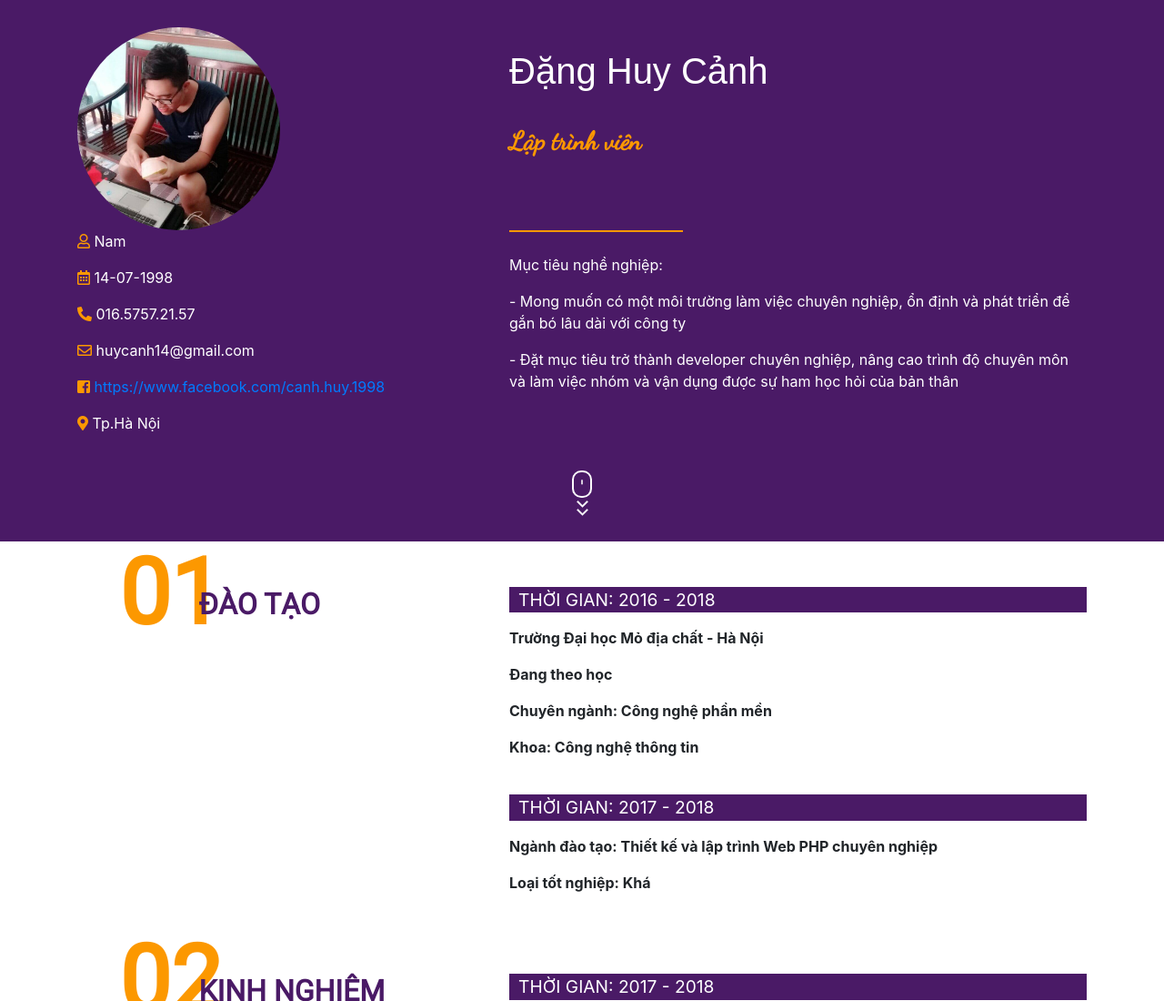
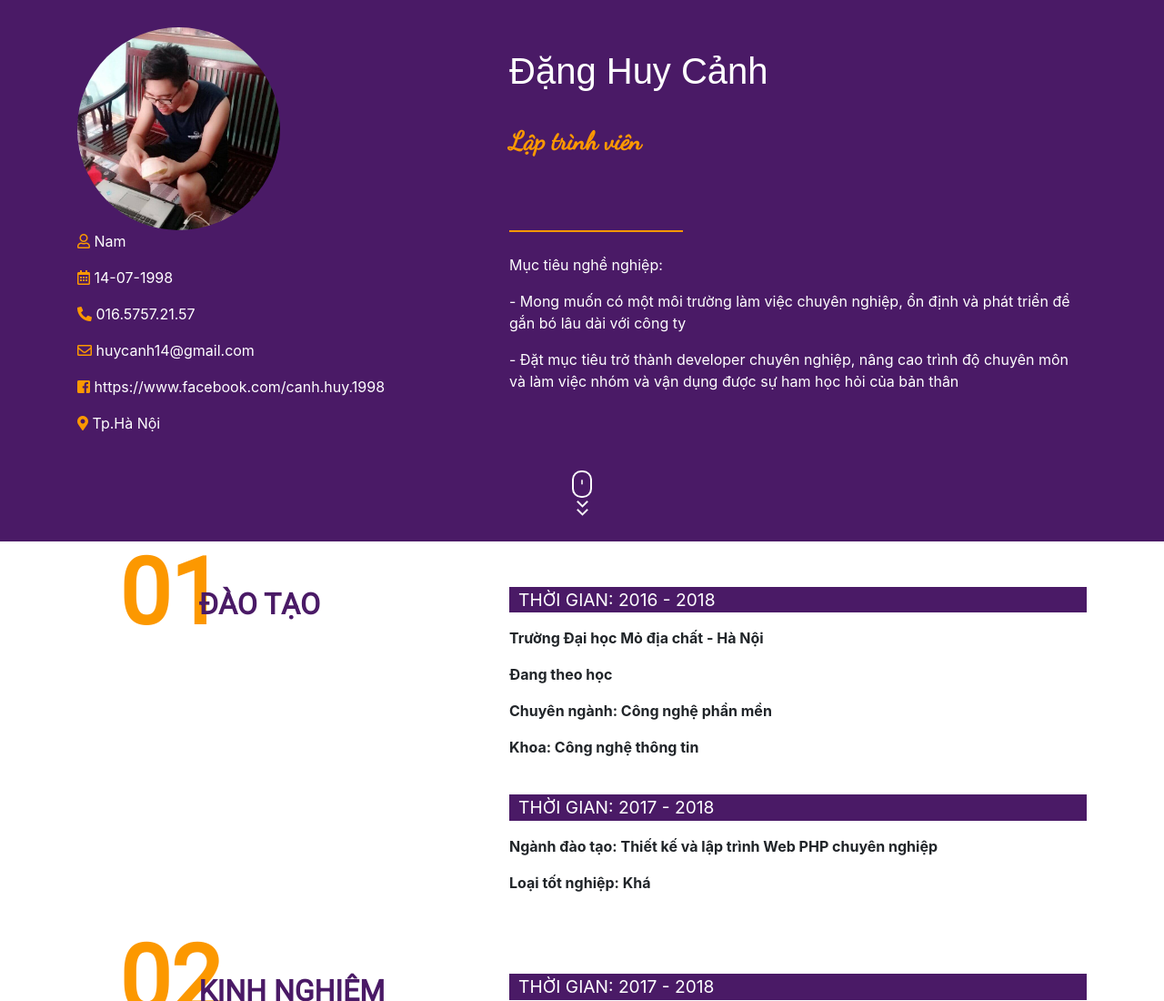
Before and after one commit to huycanh14/huycanh14.github.io, a plain HTML site: page index.html in a window 1280 px wide. Shown: the top 1100 px of the page at 91% size. Drawn offline with Linux system fonts and the light colour scheme; a web font is replaced by a local one.

Commit message:
sửa lại css

```diff
--- a/css/style.css
+++ b/css/style.css
@@ -6,6 +6,10 @@ div#content {
 img {
   width: 100%;
   height: 100%;
+}
+a, a:hover {
+  color: #ffff;
+  text-decoration: none;
 }
 /*header*/
 #header {
```
